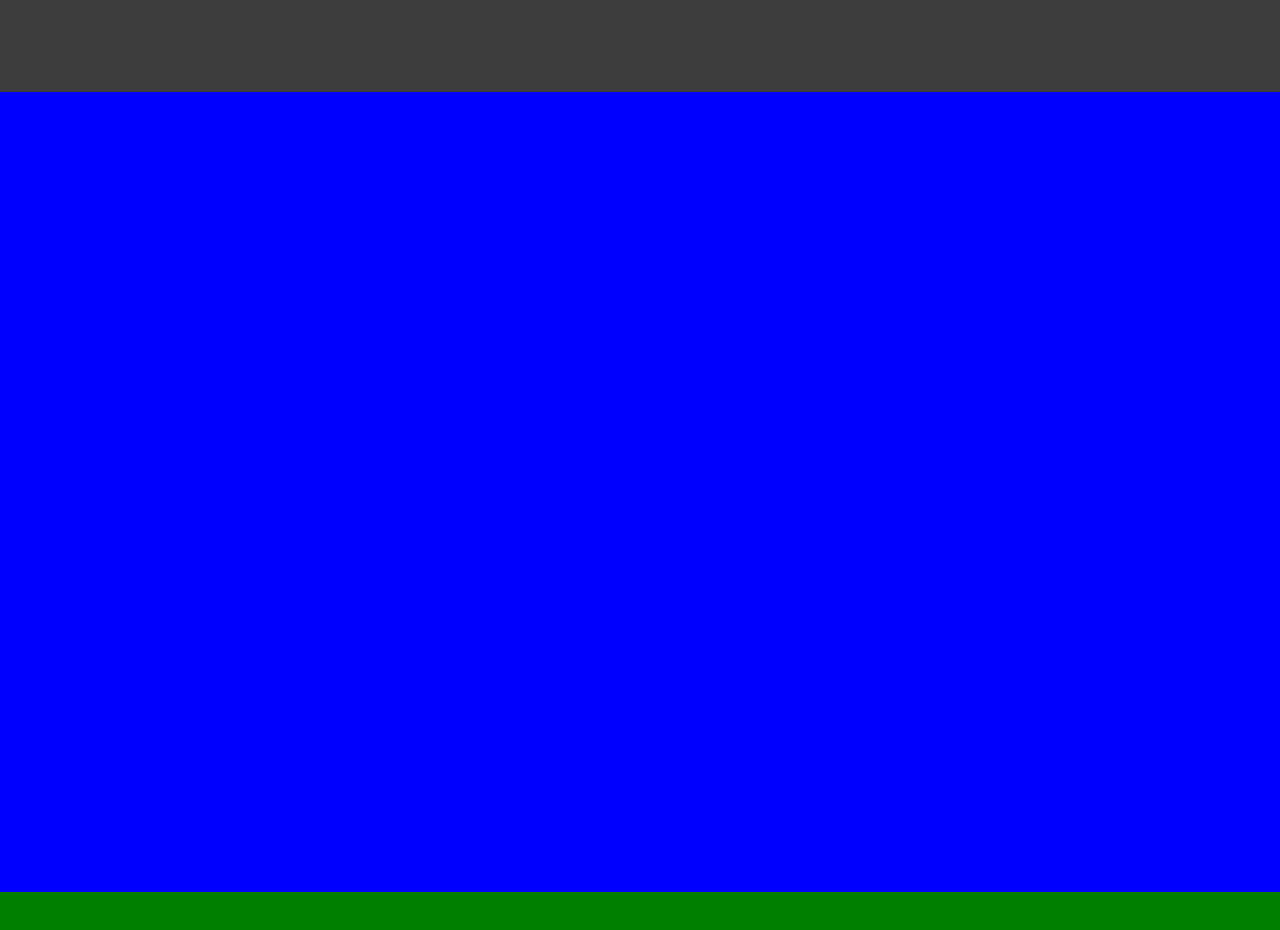
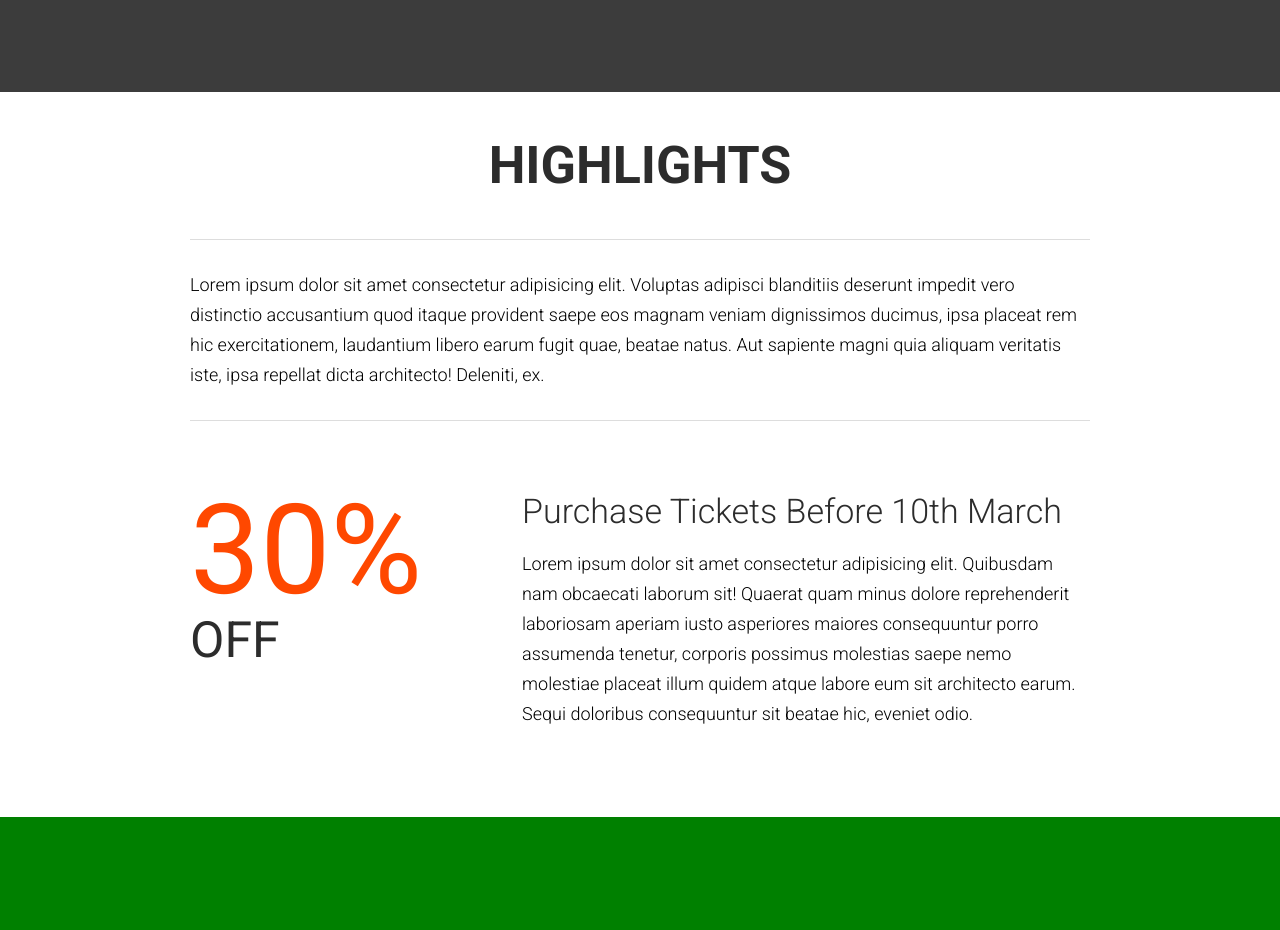
Before and after one commit to femmor/the-venue, a React (Create React App) app: page / in a window 1280 px wide. Shown: the part 1380-2310 px from the top of the page. Built offline with nearby package versions, Linux system fonts and the light colour scheme.

Commit message:
Creates the highlight section

```diff
--- a/src/App.js
+++ b/src/App.js
@@ -1,20 +1,24 @@
 import Featured from './components/featured';
 import Footer from './components/header_footer/Footer';
 import Header from './components/header_footer/Header';
+import Highlights from './components/highlights';
 import VenueInfo from './components/venueInfo';
 
 const App = () => {
   return (
     <>
-      <Header />
-      <Featured />
-      <VenueInfo />
-      <div
-        style={{
-          background: 'blue',
-          height: '800px',
-        }}
-      ></div>
+      <>
+        <Header />
+      </>
+      <>
+        <Featured />
+      </>
+      <>
+        <VenueInfo />
+      </>
+      <>
+        <Highlights />
+      </>
       <div
         style={{
           background: 'green',
--- /dev/null
+++ b/src/components/highlights/Description.js
@@ -0,0 +1,20 @@
+import { Fade } from 'react-awesome-reveal';
+
+const Description = () => {
+  return (
+    <Fade>
+      <div className="center_wrapper">
+        <h2>Highlights</h2>
+        <div className="highlight_description">
+          Lorem ipsum dolor sit amet consectetur adipisicing elit. Voluptas
+          adipisci blanditiis deserunt impedit vero distinctio accusantium quod
+          itaque provident saepe eos magnam veniam dignissimos ducimus, ipsa
+          placeat rem hic exercitationem, laudantium libero earum fugit quae,
+          beatae natus. Aut sapiente magni quia aliquam veritatis iste, ipsa
+          repellat dicta architecto! Deleniti, ex.
+        </div>
+      </div>
+    </Fade>
+  );
+};
+export default Description;
--- /dev/null
+++ b/src/components/highlights/Discount.js
@@ -0,0 +1,51 @@
+import { useState, useEffect, useCallback } from 'react';
+import { Fade, Slide } from 'react-awesome-reveal';
+
+const Discount = () => {
+  const end = 30;
+  const [start, setStart] = useState(0);
+
+  const runPercentage = inView => {
+    if (inView) {
+      percentage();
+    }
+  };
+
+  const percentage = useCallback(() => {
+    if (start < end) {
+      setStart(prevState => prevState + 1);
+    }
+  }, [start]);
+
+  useEffect(() => {
+    const interval = setInterval(percentage, 100);
+    return () => clearInterval(interval);
+  }, [percentage]);
+
+  return (
+    <div className="center_wrapper">
+      <div className="discount_wrapper">
+        <Fade triggerOnce onVisibilityChange={runPercentage}>
+          <div className="discount_percentage">
+            <span>{start}%</span>
+            <span>OFF</span>
+          </div>
+        </Fade>
+        <Slide direction="right" triggerOnce>
+          <div className="discount_description">
+            <h3>Purchase Tickets Before 10th March</h3>
+            <p>
+              Lorem ipsum dolor sit amet consectetur adipisicing elit. Quibusdam
+              nam obcaecati laborum sit! Quaerat quam minus dolore reprehenderit
+              laboriosam aperiam iusto asperiores maiores consequuntur porro
+              assumenda tenetur, corporis possimus molestias saepe nemo
+              molestiae placeat illum quidem atque labore eum sit architecto
+              earum. Sequi doloribus consequuntur sit beatae hic, eveniet odio.
+            </p>
+          </div>
+        </Slide>
+      </div>
+    </div>
+  );
+};
+export default Discount;
--- /dev/null
+++ b/src/components/highlights/index.js
@@ -0,0 +1,12 @@
+import Description from './Description';
+import Discount from './Discount';
+
+const Highlights = () => {
+  return (
+    <div className="highlight_wrapper">
+      <Description />
+      <Discount />
+    </div>
+  );
+};
+export default Highlights;
--- a/src/index.css
+++ b/src/index.css
@@ -243,11 +243,11 @@ footer .footer_copyright {
   padding: 70px 0px;
 }
 
-.discount_wrapper .discount_porcentage {
+.discount_wrapper .discount_percentage {
   padding-right: 100px;
 }
 
-.discount_wrapper .discount_porcentage span:nth-child(1) {
+.discount_wrapper .discount_percentage span:nth-child(1) {
   color: #ff4800;
   font-size: 125px;
   font-weight: 400;
@@ -255,7 +255,7 @@ footer .footer_copyright {
   line-height: 120px;
 }
 
-.discount_wrapper .discount_porcentage span:nth-child(2) {
+.discount_wrapper .discount_percentage span:nth-child(2) {
   color: #2c2c2c;
   font-size: 50px;
   font-weight: 400;
```
